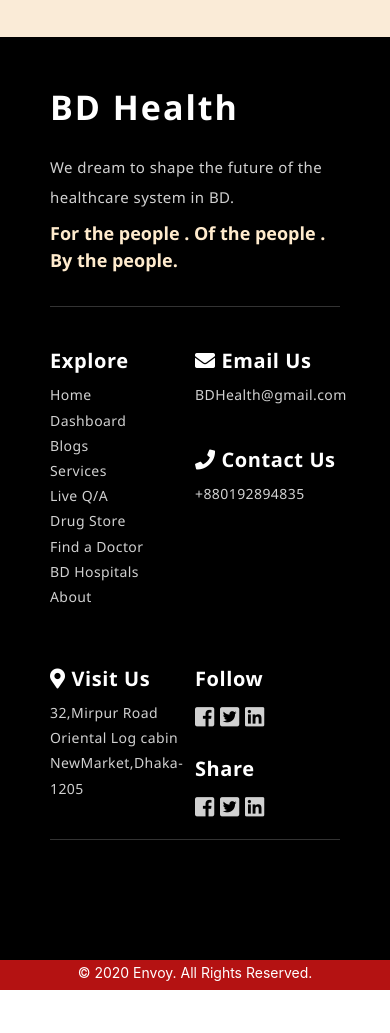
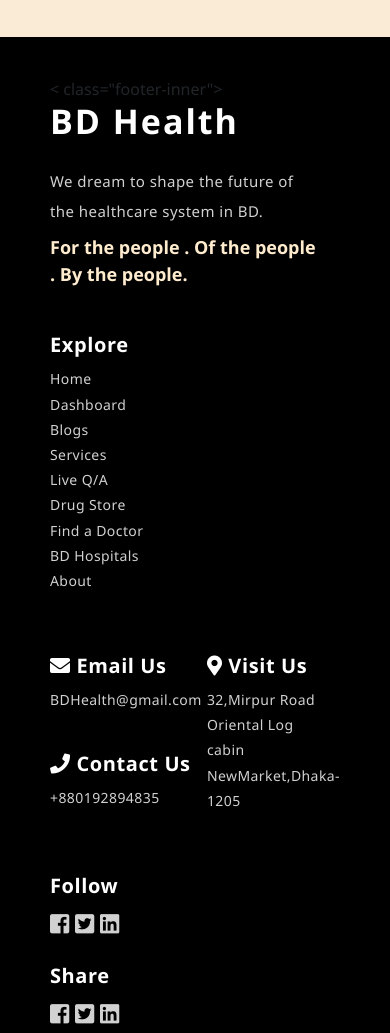
Before and after one commit to Geek-a-Byte/BD-Health, a plain HTML site: page index.html in a window 390 px wide. Shown: the part 830-1863 px from the top of the page. Before the commit the page ends 1820 px from the top, so only its background shows below. Drawn offline with nearby package versions, Linux system fonts and the light colour scheme.

Commit message:
footer-made-responsive

```diff
--- a/index.html
+++ b/index.html
@@ -267,17 +267,17 @@
     </script>
 
     <footer>
-      <nav class="footer-inner">
-        <section class="footer-item">
+      < class="footer-inner">
+        <div class="footer-site-header"><section class="footer-item">
           <h1>BD Health</h1>
 
           <h2>
             We dream to shape the future of the healthcare system in BD.<br />
           </h2>
           <b style="color:blanchedalmond; font-size:18px">For the people . Of the people . By the people.</b>
-        </section>
+        </section></div>
 
-        <section class="footer-item">
+        <div class="explore"><section class="footer-item">
           <h3>Explore</h3>
           <ul>
             <li><a href="./index.html">Home</a></li>
@@ -290,21 +290,17 @@
             <li><a href="#">BD Hospitals</a></li>
             <li><a href="#">About</a></li>
           </ul>
-        </section>
+        </section></div>
 
-              <section class="footer-item">
+        <div class="footer-contact-visit-email"><section class="footer-item">
 
-              <h3><i class="fas fa-envelope"></i>  Email Us</h3>
+          <h3><i class="fas fa-envelope"></i> Email Us</h3>
           <a href="mailto:BDHealth@gmail.com">
             <p>BDHealth@gmail.com</p>
           </a>
           <br>
           <h3><i class="fas fa-phone"></i> Contact Us</h3>
           <p>+880192894835</p>
-
-
-
-
 
         </section>
 
@@ -314,22 +310,24 @@
           <p>32,Mirpur Road<br>Oriental Log cabin<br>
             NewMarket,Dhaka-1205</p>
 
-        </section>
+        </section></div>
+
 
           <section class="footer-item">
           <h3>Follow</h3>
-          <div class="social-media" style="font-size: 22px;"><a href="#"><i class="fab fa-facebook-square"></i></a>
+          <div class="social-media" style="font-size: 22px; color:white"><a href="#"><i class="fab fa-facebook-square"></i></a>
             <a href="#"><i class="fab fa-twitter-square"></i></a>
             <a href="#"><i class="fab fa-linkedin"></i></a></div>
           <br>
           <h3>Share</h3>
-          <div class="social-media" style="font-size: 22px;"><a href="#"><i class="fab fa-facebook-square"></i></a>
+          <div class="social-media" style="font-size: 22px; color:white"><a href="#"><i class="fab fa-facebook-square"></i></a>
             <a href="#"><i class="fab fa-twitter-square"></i></a>
             <a href="#"><i class="fab fa-linkedin"></i></a></div>
 
         </section>
 
-      </nav>
+
+      </div>
 
     </footer>
     <div>
--- a/stylesheets/style.css
+++ b/stylesheets/style.css
@@ -292,7 +292,8 @@ footer {
   background-color: black;
   font-family: "Segoe UI", Tahoma, Geneva, Verdana, sans-serif;
   /* font-family: , sans-serif; */
-  padding: 85px 0 285px 0;
+  padding: 40px 50px 340px 50px;
+  margin: auto;
 }
 
 .footer-inner {
@@ -300,8 +301,6 @@ footer {
   margin-left: 50px;
   margin-right: 50px;
   margin-bottom: 120px;
-
-  position: relative;
 }
 
 .footer-item {
@@ -409,22 +408,6 @@ footer a:hover {
   color: white;
 }
 
-footer .desktop {
-  display: auto;
-}
-/*
-.footer-inner:after {
-  content: "© 2020 Envoy. All Rights Reserved.";
-  font-weight: 300;
-  letter-spacing: 0.03em;
-  font-size: 13px;
-  color: #d1d1d1;
-  position: absolute;
-  top: 260px;
-  clear: both;
-  display: block;
-} */
-
 @media (max-width: 1280px) {
   body {
     padding: 0px;
@@ -440,53 +423,29 @@ footer .desktop {
     padding: 5px;
     display: none;
   }
-  footer {
-    padding: 50px 0 70px 0 !important;
-  }
 
   .footer-inner {
     border-bottom: 1px solid #333;
-    padding-bottom: 490px;
-    margin-bottom: 50px;
+    padding-bottom: 50px;
   }
-
-  .footer-item {
-    margin: 0 0 42px 0;
-    width: 50%;
+  .footer-site-header {
+    display: grid;
+    grid-template-rows: 1fr;
+    padding-bottom: 45px;
   }
-
-  .footer-item:nth-of-type(1) {
-    border-bottom: 1px solid #333;
-    padding-bottom: 32px;
-    float: none;
-    width: 100%;
+  .explore {
+    display: grid;
+    grid-template-columns: 1fr;
+    padding-bottom: 45px;
   }
-
-  .footer-item:nth-of-type(2) {
-    clear: both;
+  .footer-contact-visit-email {
+    display: grid;
+    grid-template-columns: 2fr 1fr;
+    padding-bottom: 45px;
   }
-
-  .footer-item:nth-of-type(4) {
-    clear: both;
-    display: block;
-  }
-
-  .footer-item:nth-of-type(6) {
-    clear: both;
-  }
-
-  .footer-item:nth-of-type(7) {
-    clear: both;
-    float: left;
-    margin: 20px 0 0 -13px;
-  }
-
-  .desktop {
-    display: none;
-  }
-
-  .footer-inner:after {
-    top: 730px;
+  .footer .social-media {
+    font-size: 22px;
+    color: white;
   }
 }
 
```
Lines whose indentation alone changed are shown as unchanged.
